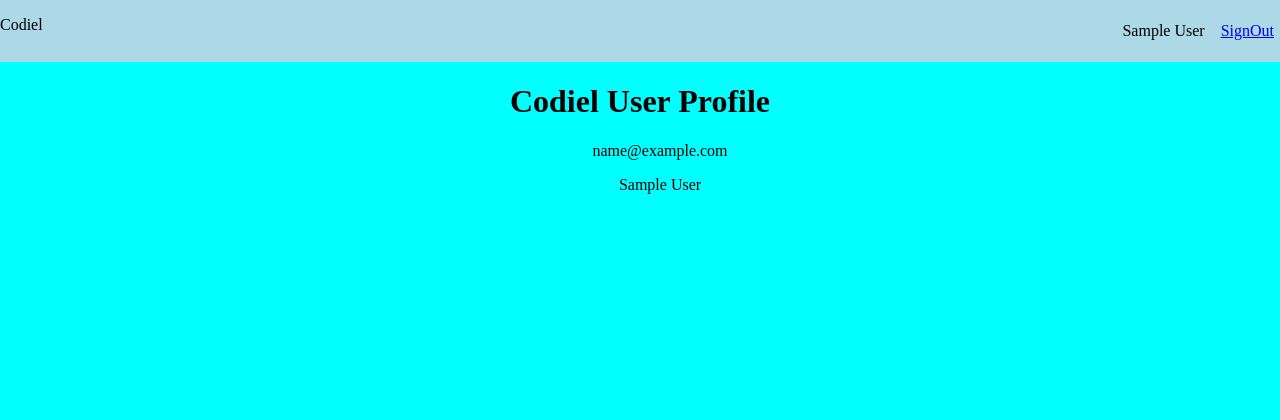
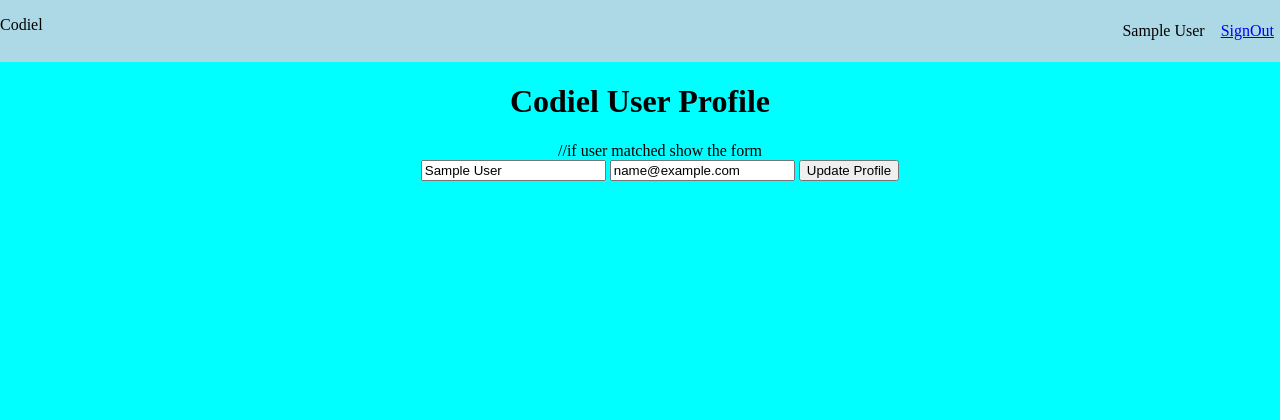
Before and after one commit to Desiaraj/Codiel, a Node server app: page /users/profile/600000000000000000000001 in a window 1280 px wide. Shown: the top 420 px of the page. Run offline with Node 20, Linux system fonts and the light colour scheme; a user stored in the database is signed in; tables that the repository leaves empty hold one stand-in row (values such as "Sample post"); some libraries are stand-ins or nearby versions.

Commit message:
delete and update completed

```diff
--- a/controllers/user_controller.js
+++ b/controllers/user_controller.js
@@ -15,6 +15,19 @@ module.exports.profile = function(req,res){
     });
 
 
+}
+
+module.exports.update = function(req,res){
+    if(req.user.id == req.params.id){
+        userSchema.findByIdAndUpdate(req.params.id,req.body).then((response)=>{
+            return res.redirect('back');
+        }).catch((err)=>{
+            console.log("Error while update the user");
+            return res.redirect('back');
+        });
+    }else{
+        return res.status(401).send("UnAuthorized");
+    }
 }
 
 //create signUp action
--- a/routes/users.js
+++ b/routes/users.js
@@ -6,6 +6,8 @@ const router = express.Router();
 const userController = require('../controllers/user_controller');
 
 router.get('/profile/:id',passport.checkAuthentication, userController.profile);
+
+router.post('/update/:id',passport.checkAuthentication,userController.update);
 
 router.get('/signup',userController.signUp);
 
--- a/views/user.ejs
+++ b/views/user.ejs
@@ -4,6 +4,19 @@
 </h1>
 
 <dir>
-    <p><%= profile_user.email %></p>
-    <p><%= profile_user.name %></p>
+
+
+    <% if(user.id == profile_user.id) { %>
+            //if user matched show the form
+          <form action="/users/update/<%= profile_user.id %>" method="POST",>
+               <input type="text" name="name" placeholder="Your name" value="<%= profile_user.name %>" required>
+               <input type="text" name="email" placeholder="Your email" value="<%= profile_user.email %>" required>
+               <input type="submit" value="Update Profile">
+
+          </form>
+    <% } else {%>
+
+        <p><%= profile_user.email %></p>
+        <p><%= profile_user.name %></p>
+    <% } %>
 </dir>
```
